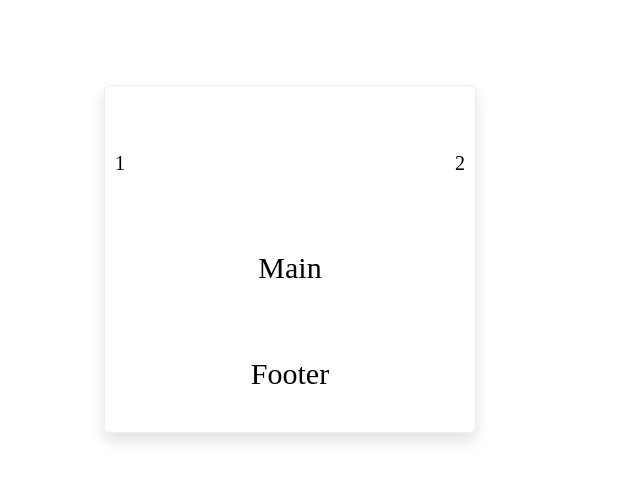
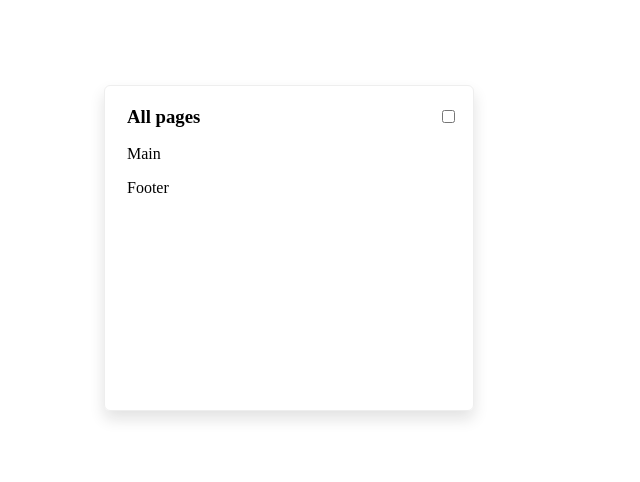
Before and after one commit to ehmaddd/ellty_test, a plain HTML site: page index.html in a window 1280 px wide. Shown: the whole page, without its empty margins (0-640 px from the left). Drawn offline with Linux system fonts and the light colour scheme.

Commit message:
Adjust header

```diff
--- a/index.html
+++ b/index.html
@@ -8,16 +8,12 @@
 </head>
 <body>
   <div class="frame">
-    <div class="grid-container">
-      <div class="item1">
-        <div class="flex-container">
-            <div>1</div>
-            <div>2</div>
-        </div>
-      </div>
-      <div class="item2">Main</div>
-      <div class="item3">Footer</div>
+    <div class="header">
+      <h3 class="title">All pages</h3>
+      <input type="checkbox">
     </div>
+    <div class="main">Main</div>
+    <div class="footer">Footer</div>
   </div>
 </body>
 </html>
--- a/style.css
+++ b/style.css
@@ -10,31 +10,24 @@
   border: 1px solid #EEEEEE;
   border-radius: 6px;
   box-shadow: 0px 8px 15px 0px #1414141F;
+  box-sizing: border-box;
 }
 
-.grid-container {
-  display: grid;
-  gap: 10px;
-  padding: 10px;
-  grid-auto-rows: 1fr;
-  height: 100%;
-}
-
-.grid-container > div {
-  background-color: rgba(255, 255, 255, 0.8);
-  text-align: center;
-  padding: 20px 0;
-  font-size: 30px;
-}
-
-.flex-container {
+.header {
+  height: 25px;
+  padding: 8px 15px 8px 22px;
   display: flex;
-  flex-wrap: nowrap;
   justify-content: space-between;
 }
 
-.flex-container > div {
-  text-align: center;
-  line-height: 75px;
-  font-size: 20px;
+.title {
+  margin: auto 0;
 }
+
+.main {
+  padding: 8px 15px 8px 22px;
+}
+
+.footer {
+  padding: 8px 15px 8px 22px;
+}
```
